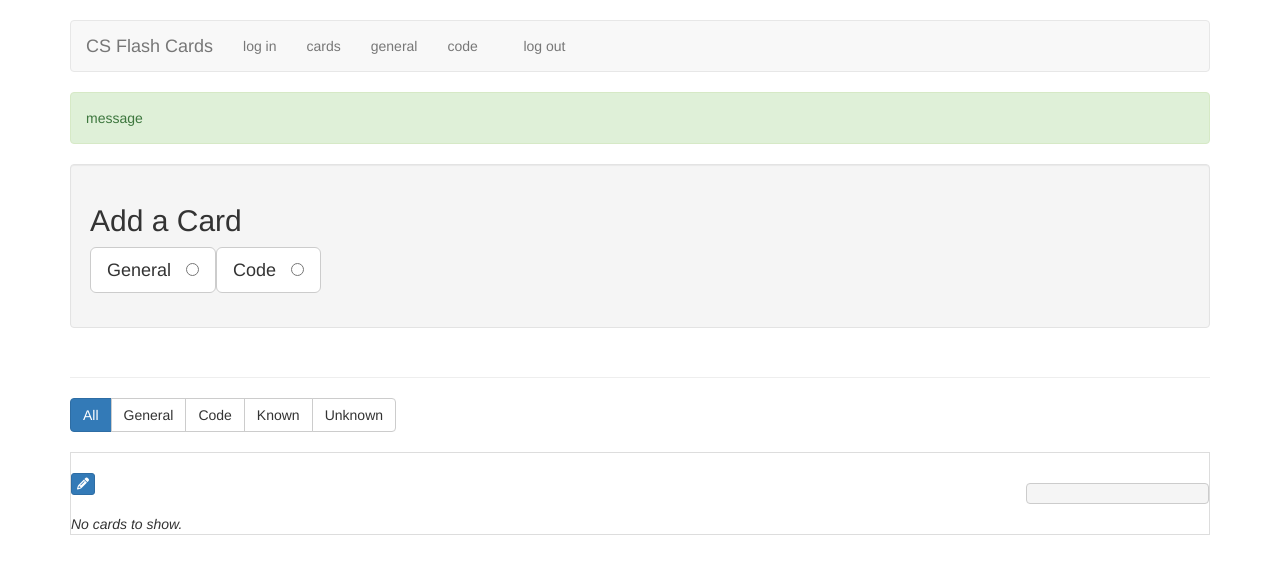
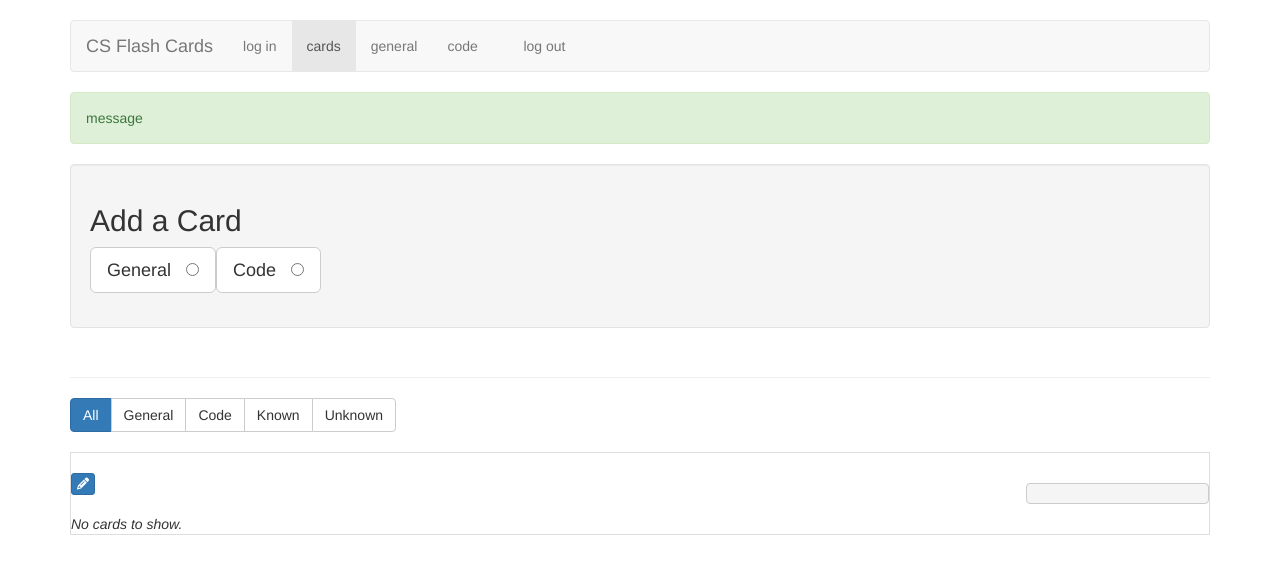
Before and after one commit to nguyentrucxinh/angular-flash-cards, an Angular app: page /cards in a window 1280 px wide. Shown: the top 574 px of the page. Built offline with nearby package versions, Linux system fonts and the light colour scheme.

Commit message:
Add router link

```diff
--- a/src/app/app.component.html
+++ b/src/app/app.component.html
@@ -10,11 +10,11 @@
                     <ul class="nav navbar-nav navbar-right">
 
                         <li>
-                            <a href="">log in</a>
+                            <a routerLink="/login">log in</a>
                         </li>
 
-                        <li>
-                            <a href="">cards</a>
+                        <li routerLinkActive="active">
+                            <a routerLink="/cards">cards</a>
                         </li>
                         <li>
                             <a href="">general</a>
```
